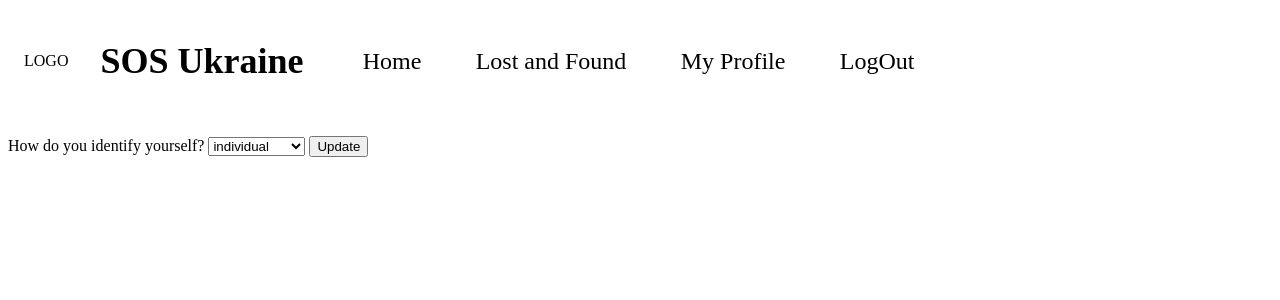
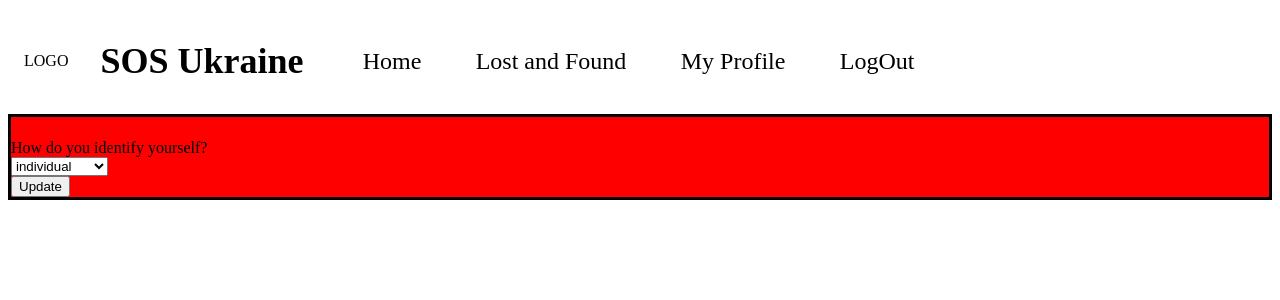
Before and after one commit to mananjain02/support-ukraine, a Django app: page /profile in a window 1280 px wide. Shown: the top 300 px of the page. Run offline with Django 4.2, Linux system fonts and the light colour scheme; a user stored in the database is signed in; data comes from the database, SQL or seed files in the repository; both versions use the stored data as it was before the commit; parts of the project's set-up code (start-up, migrations or seed data) failed here and were passed over.

```diff
--- a/home/static/home/profile.css
+++ b/home/static/home/profile.css
@@ -0,0 +1,4 @@
+.prof-outer{
+    border: 0.2rem solid black;
+    background-color: red;
+}
--- a/home/templates/home/profile.html
+++ b/home/templates/home/profile.html
@@ -10,17 +10,21 @@
 </head>
 <body>
     {% include 'includes/header.html' %}
+    <div class="prof-outer">
         <h5>{{ erro_message }}</h5>
         <form action="{% url 'profile' %}" method="POST">
             {% csrf_token %}
-        <!-- <label>Name</label>
-        <input type="text" placeholder="name" name="name"> -->
+            <div class="lab">
                 <label>How do you identify yourself?</label>
-        <select name="role">
+            </div>
+            <div class="role">
+                <select>
                     <option selected>individual</option>
                     <option >medical_unit</option>
                     <option >military_unit</option>
                 </select>
+            </div>
+            <div class="button-prof">
                 <button>
                 {% if sosuser.verified %}
                     Update
@@ -28,6 +32,8 @@
                     Save
                 {% endif %}
                 </button>
+            </div>
         </form>
+    </div>
 </body>
 </html>
--- a/home/templates/home/sos.html
+++ b/home/templates/home/sos.html
@@ -6,6 +6,7 @@
     <meta charset="UTF-8">
     <meta http-equiv="X-UA-Compatible" content="IE=edge">
     <meta name="viewport" content="width=device-width, initial-scale=1.0">
+    <link rel="stylesheet" href="https://cdnjs.cloudflare.com/ajax/libs/font-awesome/4.7.0/css/font-awesome.min.css">
     <link rel="stylesheet" href="{% static 'home/sos.css' %}">
 </head>
 <body>
```
Also changed, not shown: db.sqlite3 (deleted). Lines whose indentation alone changed are shown as unchanged.
